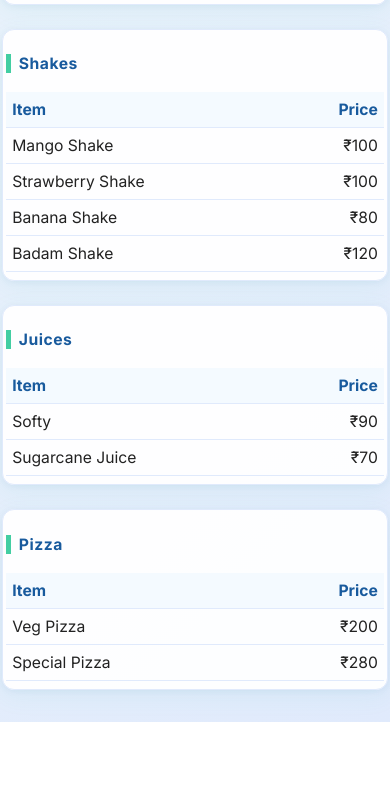
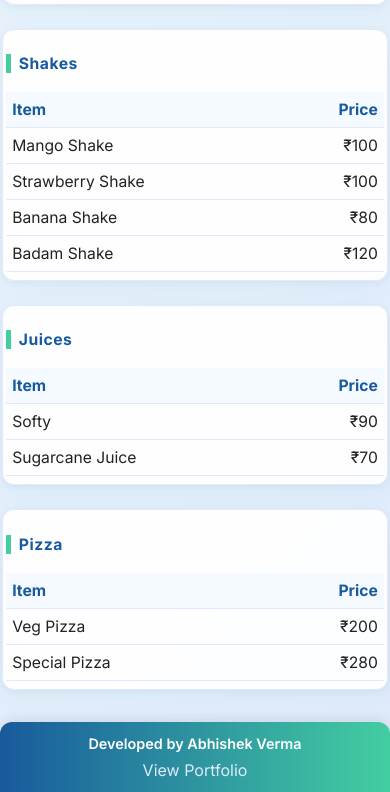
Before and after one commit to Abhishek7242/Aaranya-Homestay-Menu-Card, a plain HTML site: page index.html in a window 390 px wide. Shown: the part 2165-2957 px from the top of the page. Before the commit the page ends 2887 px from the top, so only its background shows below. Drawn offline with Linux system fonts and the light colour scheme.

Commit message:
added developer tag

```diff
--- a/index.html
+++ b/index.html
@@ -302,6 +302,52 @@
           font-size: 0.85rem;
         }
       }
+      /* Footer styles */
+      footer {
+        background: linear-gradient(90deg, #185a9d, #43cea2);
+        color: white;
+        text-align: center;
+        padding: 1.5rem 1rem;
+        margin-top: 2rem;
+        border-radius: 18px 18px 0 0;
+        box-shadow: 0 -4px 12px rgba(0, 0, 0, 0.08);
+      }
+      .footer-content {
+        max-width: 900px;
+        margin: 0 auto;
+      }
+      .developer-info {
+        font-size: 1.1rem;
+        font-weight: 600;
+        margin-bottom: 0.5rem;
+      }
+      .portfolio-link {
+        color: #e0eafc;
+        text-decoration: none;
+        font-weight: 500;
+        transition: color 0.2s;
+      }
+      .portfolio-link:hover {
+        color: #ffffff;
+        text-decoration: underline;
+      }
+      @media (max-width: 600px) {
+        footer {
+          padding: 1rem 0.5rem;
+          border-radius: 12px 12px 0 0;
+        }
+        .developer-info {
+          font-size: 1rem;
+        }
+      }
+      @media (max-width: 400px) {
+        footer {
+          padding: 0.8rem 0.3rem;
+        }
+        .developer-info {
+          font-size: 0.9rem;
+        }
+      }
     </style>
   </head>
   <body>
@@ -567,5 +613,16 @@
         </div>
       </section>
     </main>
+    <footer>
+      <div class="footer-content">
+        <div class="developer-info">Developed by Abhishek Verma</div>
+        <a
+          href="https://abhishekverma.dev"
+          class="portfolio-link"
+          target="_blank"
+          >View Portfolio</a
+        >
+      </div>
+    </footer>
   </body>
 </html>
```
